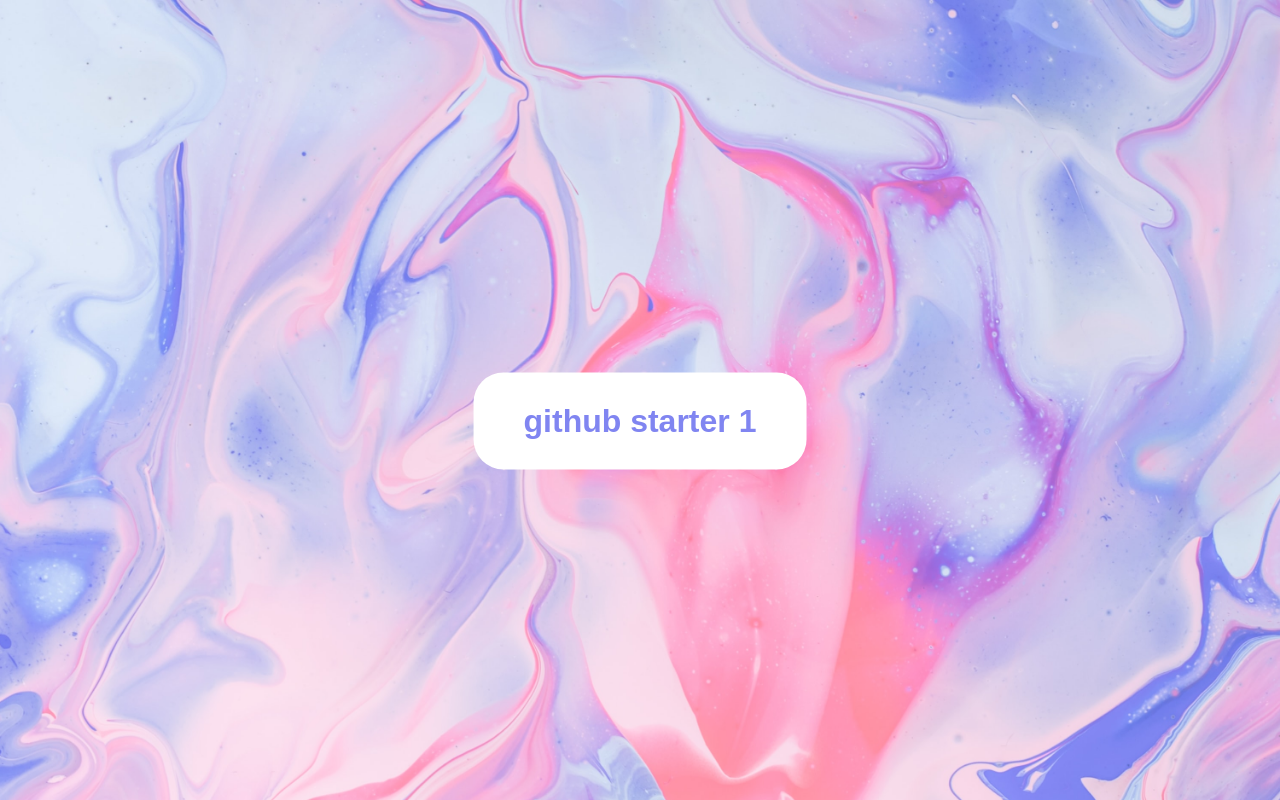
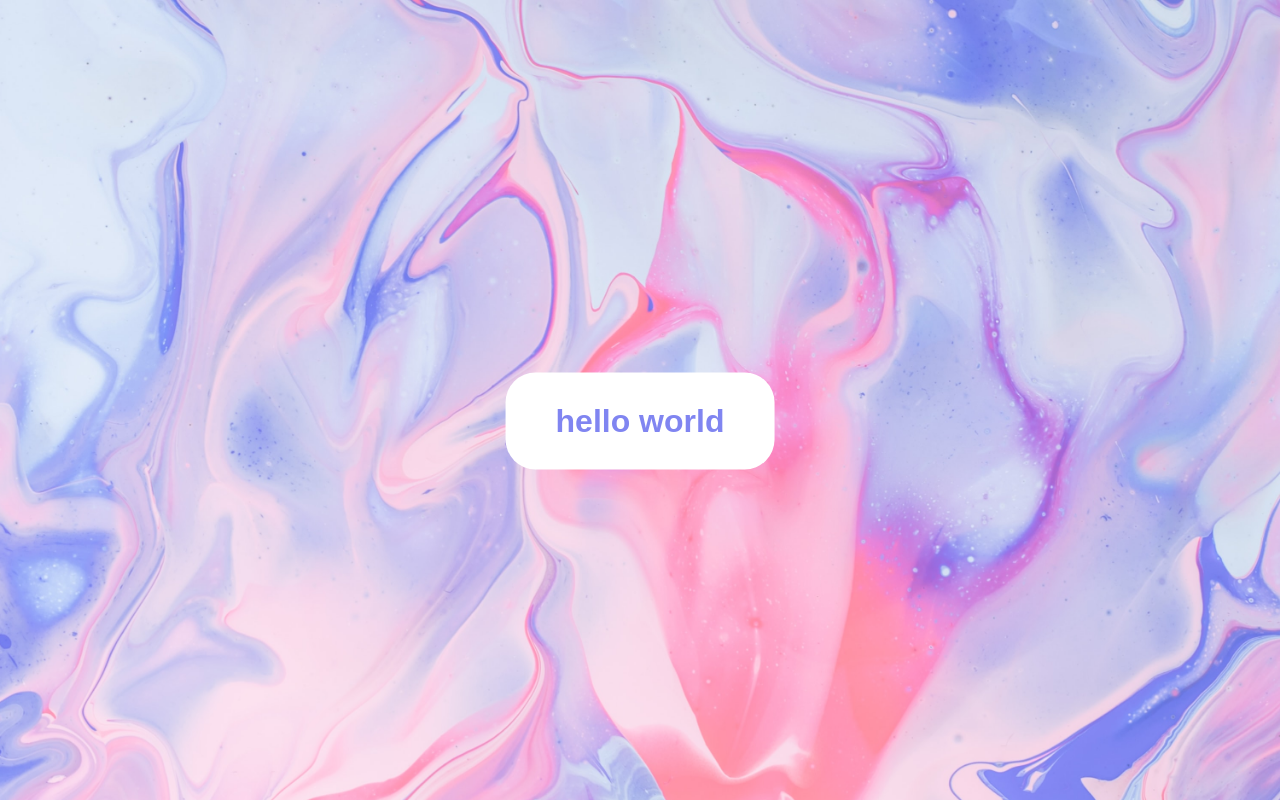
Before and after one commit to taleisagawinit/github-starter-1, a plain HTML site: page index.html in a window 1280 px wide. Drawn offline with Linux system fonts and the light colour scheme.

Commit message:
Updates page heading

```diff
--- a/index.html
+++ b/index.html
@@ -10,7 +10,7 @@
 
 <body>
     <div class="container">
-        <h1 class="heading">Github Starter 1</h1>
+        <h1 class="heading">Hello World</h1>
     </div>
 </body>
 
```
